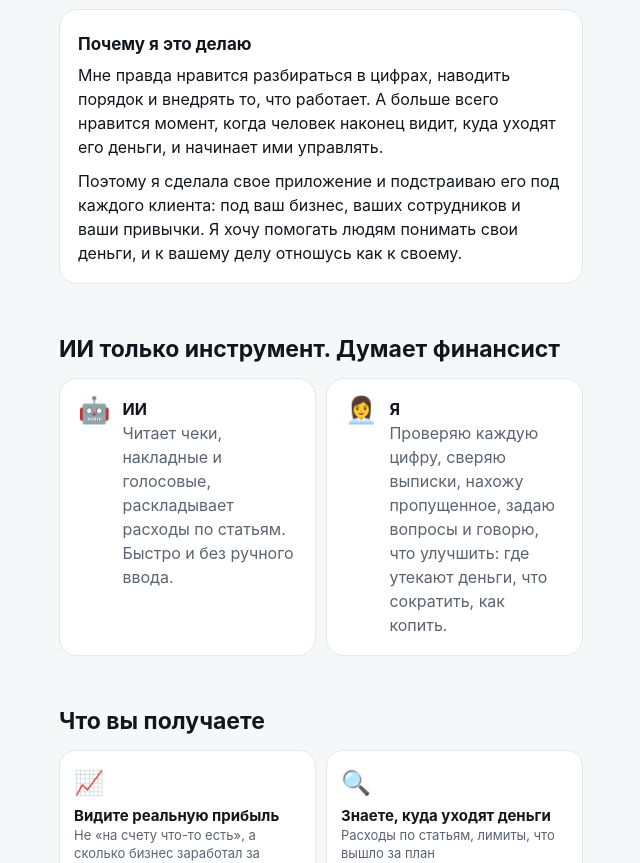
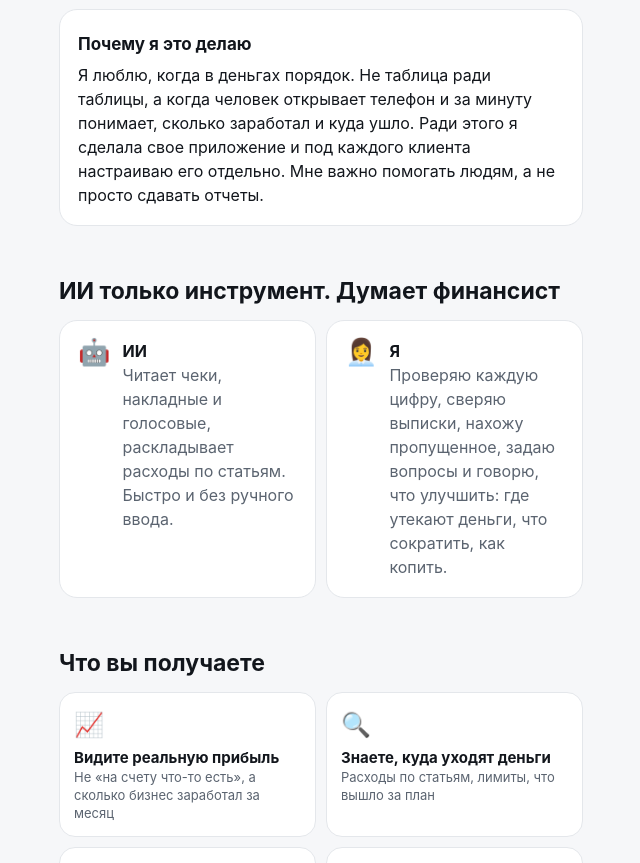
Before and after one commit to araikakd-ui/aray-finance, a plain HTML site: page start.html in a window 1280 px wide. Shown: the part 995-1858 px from the top of the page, without its empty margins (319-959 px from the left). Drawn offline with Linux system fonts and the light colour scheme.

Commit message:
Страница: теплый вариант блока «Почему я это делаю»
Co-Authored-By: Claude Opus 5.5 <noreply@anthropic.com>

```diff
--- a/start.html
+++ b/start.html
@@ -107,8 +107,7 @@
     </div>
     <div class="card">
       <h3>Почему я это делаю</h3>
-      <p style="margin:0 0 10px">Мне правда нравится разбираться в цифрах, наводить порядок и внедрять то, что работает. А больше всего нравится момент, когда человек наконец видит, куда уходят его деньги, и начинает ими управлять.</p>
-      <p style="margin:0">Поэтому я сделала свое приложение и подстраиваю его под каждого клиента: под ваш бизнес, ваших сотрудников и ваши привычки. Я хочу помогать людям понимать свои деньги, и к вашему делу отношусь как к своему.</p>
+      <p style="margin:0">Я люблю, когда в деньгах порядок. Не таблица ради таблицы, а когда человек открывает телефон и за минуту понимает, сколько заработал и куда ушло. Ради этого я сделала свое приложение и под каждого клиента настраиваю его отдельно. Мне важно помогать людям, а не просто сдавать отчеты.</p>
     </div>
   </section>
 
```
